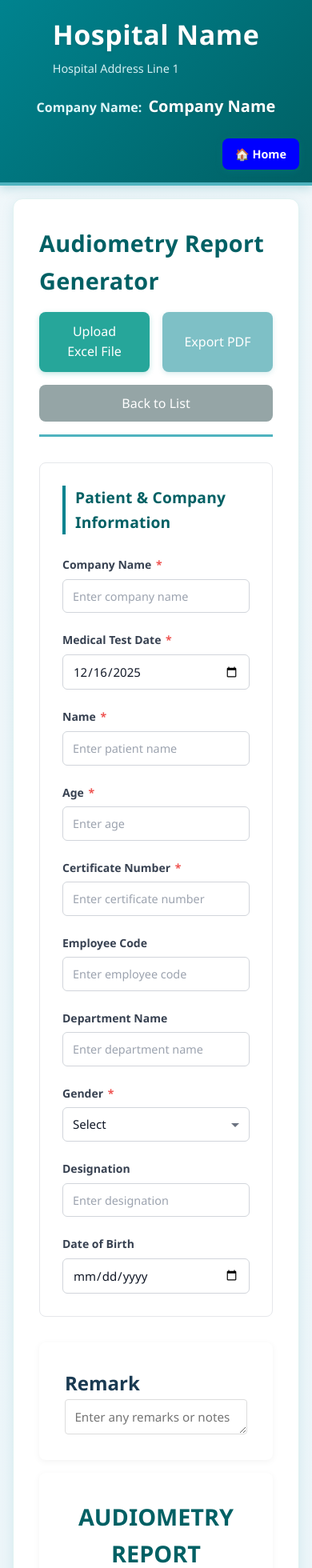
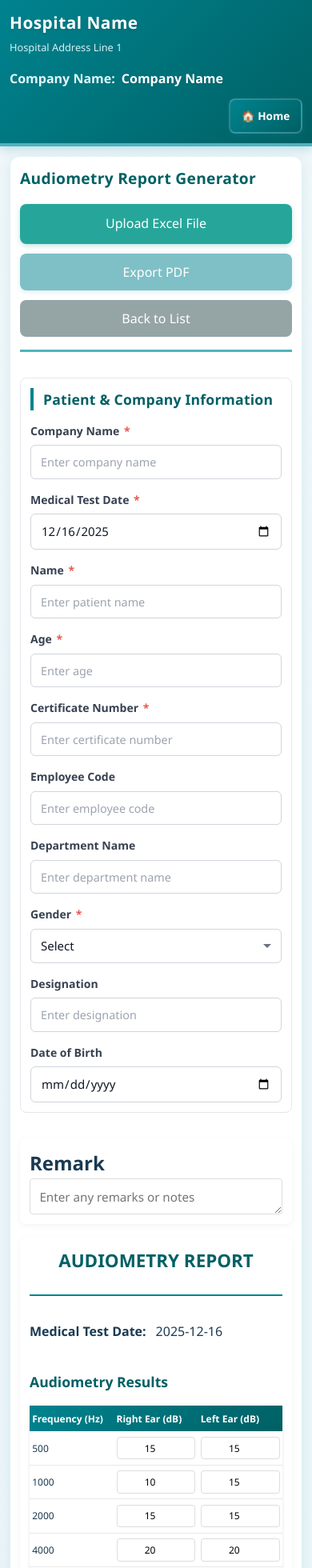
Before and after one commit to aniketgiri905/Medical-Reports-Project, a React (Vite) app: page /audiometry in a window 390 px wide. Shown: the top 1960 px of the page at 80% size. Built offline with nearby package versions, Linux system fonts and the light colour scheme.

Commit message:
mobile related changes

```diff
--- a/index.html
+++ b/index.html
@@ -2,9 +2,9 @@
 <html lang="en">
   <head>
     <meta charset="UTF-8" />
-    <link rel="icon" type="image/svg+xml" href="/vite.svg" />
+    <link rel="icon" type="image/svg+xml" href="/favicon.svg" />
     <meta name="viewport" content="width=device-width, initial-scale=1.0" />
-    <title>temp-project</title>
+    <title>Medical Reports Project</title>
   </head>
   <body>
     <div id="root"></div>
--- a/package.json
+++ b/package.json
@@ -1,5 +1,5 @@
 {
-  "name": "temp-project",
+  "name": "medical-reports-project",
   "private": true,
   "version": "0.0.0",
   "type": "module",
--- a/src/App.css
+++ b/src/App.css
@@ -21,6 +21,12 @@
   }
 }
 
+@media (max-width: 480px) {
+  .main-content {
+    padding: 0.75rem;
+  }
+}
+
 @media print {
   .print-hide {
     display: none !important;
--- a/src/Components/AudiometryReport.css
+++ b/src/Components/AudiometryReport.css
@@ -393,36 +393,172 @@
 }
 
 @media (max-width: 768px) {
+  .audiometry-report-container {
+    padding: 1rem;
+  }
+
   .report-header-actions {
     flex-direction: column;
     align-items: flex-start;
+    gap: 1rem;
+  }
+
+  .report-header-actions h1 {
+    font-size: 1.4rem;
   }
 
   .header-buttons {
     width: 100%;
+    flex-direction: column;
+    gap: 0.75rem;
   }
 
   .header-buttons button,
   .header-buttons label {
-    flex: 1;
+    width: 100%;
     text-align: center;
+    padding: 0.75em 1em;
   }
 
   .audiometry-form-grid {
     grid-template-columns: 1fr;
+    gap: 1rem;
+  }
+
+  .report-form-section {
+    padding: 1rem;
+  }
+
+  .report-form-section h2 {
+    font-size: 1.1rem;
+    margin-bottom: 1rem;
+  }
+
+  .audiometry-data-section {
+    padding: 1rem;
+  }
+
+  .print-header h2 {
+    font-size: 1.4rem;
+  }
+
+  .company-name-print {
+    font-size: 0.9rem;
+  }
+
+  .company-name-value {
+    font-size: 1.2rem;
+  }
+
+  .info-row {
+    flex-direction: column;
+    gap: 0.75rem;
+  }
+
+  .info-item {
+    width: 100%;
+  }
+
+  .info-item strong {
+    min-width: auto;
+    display: block;
+    margin-bottom: 0.25rem;
+  }
+
+  .audiometry-table-container h3 {
+    font-size: 1.1rem;
+  }
+
+  .audiometry-table {
+    font-size: 0.85rem;
+    display: block;
+    overflow-x: auto;
+    -webkit-overflow-scrolling: touch;
+  }
+
+  .audiometry-table thead,
+  .audiometry-table tbody,
+  .audiometry-table tr {
+    display: table;
+    width: 100%;
+    table-layout: fixed;
+  }
+
+  .audiometry-table th,
+  .audiometry-table td {
+    padding: 0.5rem 0.25rem;
+    font-size: 0.8rem;
+  }
+
+  .frequency-input {
+    font-size: 0.8rem;
+    padding: 0.4rem;
   }
 
   .audiogram-charts-section {
     grid-template-columns: 1fr;
+    gap: 1.5rem;
   }
 
-  .info-row {
-    flex-direction: column;
-    gap: 0.5rem;
+  .chart-container {
+    padding: 1rem;
+  }
+
+  .chart-title {
+    font-size: 1.1rem;
+    padding: 0.5rem;
+  }
+
+  .chart-wrapper {
+    padding: 0.5rem;
+    overflow-x: auto;
   }
 
   .summary-section {
     flex-direction: column;
-    gap: 1rem;
+    gap: 0.75rem;
+    padding: 1rem;
+  }
+
+  .summary-item {
+    font-size: 1rem;
+    text-align: center;
   }
 }
+
+@media (max-width: 480px) {
+  .audiometry-report-container {
+    padding: 0.75rem;
+  }
+
+  .report-header-actions h1 {
+    font-size: 1.2rem;
+  }
+
+  .report-form-section {
+    padding: 0.75rem;
+  }
+
+  .audiometry-data-section {
+    padding: 0.75rem;
+  }
+
+  .audiometry-table th,
+  .audiometry-table td {
+    padding: 0.4rem 0.2rem;
+    font-size: 0.75rem;
+  }
+
+  .frequency-input {
+    font-size: 0.75rem;
+    padding: 0.3rem;
+  }
+
+  .chart-container {
+    padding: 0.75rem;
+  }
+
+  .chart-title {
+    font-size: 1rem;
+  }
+}
--- a/src/Components/Header.css
+++ b/src/Components/Header.css
@@ -93,12 +93,11 @@
 
 .home-button {
   position: absolute;
-  top: -15px;
-  right: -45px;
-  padding: 0.5rem 1rem;
-  background: blue;
+  top: 1rem;
+  right: 1rem;
+  padding: 0.6rem 1.2rem;
+  background: linear-gradient(135deg, var(--medical-primary) 0%, var(--medical-primary-dark) 100%);
   color: #fff;
-  font-weight: 800;
   text-decoration: none;
   border-radius: 8px;
   font-size: 0.9rem;
@@ -108,19 +107,22 @@
   gap: 0.5rem;
   transition: all 0.3s ease;
   box-shadow: 0 2px 8px rgba(0, 131, 143, 0.3);
-  border: none;
+  border: 2px solid rgba(255, 255, 255, 0.2);
   cursor: pointer;
   z-index: 10;
+  white-space: nowrap;
 }
 
 .home-button:hover {
-  background: #7979fb;
+  background: linear-gradient(135deg, var(--medical-primary-dark) 0%, var(--medical-primary) 100%);
   transform: translateY(-2px);
-  box-shadow: 0 4px 12px rgba(0, 131, 143, 0.4);
+  box-shadow: 0 4px 12px rgba(0, 131, 143, 0.5);
+  border-color: rgba(255, 255, 255, 0.3);
 }
 
 .home-button:active {
   transform: translateY(0);
+  box-shadow: 0 2px 6px rgba(0, 131, 143, 0.4);
 }
 
 @media (max-width: 768px) {
@@ -131,18 +133,93 @@
   .header-content {
     flex-direction: column;
     gap: 1rem;
+    align-items: flex-start;
   }
 
   .hospital-info,
   .company-info {
     width: 100%;
-    justify-content: center;
+    justify-content: flex-start;
+    gap: 0.75rem;
+  }
+
+  .hospital-info h2 {
+    font-size: 1.5rem;
+  }
+
+  .hospital-info p {
+    font-size: 0.85rem;
+  }
+
+  .company-info h2 {
+    font-size: 1.2rem;
+  }
+
+  .company-info .company-name {
+    font-size: 0.9rem;
+  }
+
+  .company-info .company-name .company-name-value {
+    font-size: 1.1rem;
+  }
+
+  .logo-placeholder,
+  .logo-image {
+    width: 50px;
+    height: 50px;
+    font-size: 1.5rem;
   }
 
   .home-button {
     position: static;
     align-self: flex-end;
-    margin-top: 0.5rem;
+    margin-top: 0;
+    padding: 0.6rem 1rem;
+    font-size: 0.9rem;
+    width: auto;
+  }
+}
+
+@media (max-width: 480px) {
+  .report-header {
+    padding: 0.75rem;
+  }
+
+  .header-content {
+    gap: 0.75rem;
+  }
+
+  .hospital-info h2 {
+    font-size: 1.3rem;
+  }
+
+  .hospital-info p {
+    font-size: 0.8rem;
+  }
+
+  .company-info h2 {
+    font-size: 1.1rem;
+  }
+
+  .company-info .company-name {
+    font-size: 0.85rem;
+  }
+
+  .company-info .company-name .company-name-value {
+    font-size: 1rem;
+  }
+
+  .logo-placeholder,
+  .logo-image {
+    width: 45px;
+    height: 45px;
+    font-size: 1.3rem;
+  }
+
+  .home-button {
+    padding: 0.5rem 0.85rem;
+    font-size: 0.85rem;
+    gap: 0.4rem;
   }
 }
 
--- a/src/Components/PatientDetails.css
+++ b/src/Components/PatientDetails.css
@@ -223,25 +223,105 @@
   .details-header {
     flex-direction: column;
     align-items: flex-start;
+    gap: 1rem;
+  }
+
+  .details-header h1 {
+    font-size: 1.5rem;
   }
 
   .header-actions {
     width: 100%;
     flex-direction: column;
+    gap: 0.75rem;
   }
 
   .edit-btn,
   .back-btn {
     width: 100%;
     text-align: center;
+    padding: 0.75em 1em;
+  }
+
+  .details-section {
+    padding: 1rem;
+  }
+
+  .details-section h2 {
+    font-size: 1.2rem;
+    margin-bottom: 0.75rem;
   }
 
   .details-grid {
     grid-template-columns: 1fr;
+    gap: 0.75rem;
+  }
+
+  .detail-item {
+    flex-direction: column;
+    align-items: flex-start;
+    gap: 0.25rem;
+  }
+
+  .detail-label {
+    font-size: 0.9rem;
+    min-width: auto;
+  }
+
+  .detail-value {
+    font-size: 0.95rem;
+    width: 100%;
   }
 
   .history-section {
     grid-template-columns: 1fr;
+    gap: 1.5rem;
+  }
+
+  .history-column h3 {
+    font-size: 1rem;
+  }
+
+  .history-list {
+    font-size: 0.9rem;
+  }
+
+  .remarks-content {
+    font-size: 0.9rem;
+  }
+}
+
+@media (max-width: 480px) {
+  .patient-details-container {
+    padding: 0.75rem;
+  }
+
+  .details-header h1 {
+    font-size: 1.3rem;
+  }
+
+  .details-section {
+    padding: 0.75rem;
+  }
+
+  .details-section h2 {
+    font-size: 1.1rem;
+  }
+
+  .detail-label {
+    font-size: 0.85rem;
+  }
+
+  .detail-value {
+    font-size: 0.9rem;
+  }
+
+  .history-list {
+    font-size: 0.85rem;
+  }
+
+  .remarks-content {
+    font-size: 0.85rem;
   }
 }
 
--- a/src/Components/PatientForm.css
+++ b/src/Components/PatientForm.css
@@ -838,24 +838,67 @@
 }
 
 @media (max-width: 768px) {
-  .history-container {
-    grid-template-columns: 1fr;
-  }
-
-  .form-row {
-    grid-template-columns: 1fr;
-  }
-
-  .form-actions-top {
-    flex-direction: column;
+  .patient-form-container {
+    border-radius: 8px;
   }
 
   .patient-form {
     padding: 1rem;
   }
 
+  .form-actions-top {
+    flex-direction: column;
+    gap: 0.75rem;
+  }
+
+  .file-upload-btn {
+    width: 100%;
+    justify-content: center;
+  }
+
+  .form-section {
+    margin-bottom: 1.5rem;
+    padding-bottom: 1rem;
+  }
+
+  .form-section h2 {
+    font-size: 1.3rem;
+    margin-bottom: 0.75rem;
+  }
+
+  .form-section h3 {
+    font-size: 1rem;
+  }
+
+  .form-row {
+    flex-direction: column;
+    gap: 0.75rem;
+    margin-bottom: 0.75rem;
+  }
+
+  .form-group {
+    width: 100%;
+  }
+
+  .history-container {
+    grid-template-columns: 1fr;
+    gap: 1.5rem;
+  }
+
+  .history-column h3 {
+    font-size: 1rem;
+  }
+
+  .history-item {
+    padding: 0.75rem;
+  }
+
   .family-history-item {
     padding: 0.75rem;
+  }
+
+  .family-history-select {
+    width: 100%;
   }
 
   .addictions-checkboxes {
@@ -865,11 +908,87 @@
 
   .addiction-checkbox-label {
     width: 100%;
+    max-width: 100%;
     min-width: auto;
   }
 
   .conditions-grid {
     grid-template-columns: 1fr;
+    gap: 0.75rem;
+  }
+
+  .vision-examination-container {
+    grid-template-columns: 1fr;
+    gap: 1rem;
+  }
+
+  .vision-pair {
+    flex-direction: column;
+    gap: 0.5rem;
+  }
+
+  .vision-pair input {
+    width: 100%;
+  }
+
+  .input-with-icon,
+  .textarea-with-icon {
+    width: 100%;
+  }
+
+  .field-action-icon {
+    right: 8px;
+    width: 26px;
+    height: 26px;
+    font-size: 1.1rem;
+  }
+
+  .textarea-with-icon .field-action-icon {
+    top: auto;
+    bottom: 8px;
+    transform: none;
+  }
+}
+
+@media (max-width: 480px) {
+  .patient-form {
+    padding: 0.75rem;
+  }
+
+  .form-section h2 {
+    font-size: 1.2rem;
+    padding-left: 0.5rem;
+  }
+
+  .form-section h3 {
+    font-size: 0.95rem;
+  }
+
+  .form-group label {
+    font-size: 0.9rem;
+  }
+
+  .form-group input,
+  .form-group select,
+  .form-group textarea {
+    font-size: 0.9rem;
+    padding: 0.6em 0.75em;
+  }
+
+  .history-item input {
+    font-size: 0.9rem;
+  }
+
+  .add-button,
+  .remove-button {
+    padding: 0.5em 1em;
+    font-size: 0.85rem;
+  }
+
+  .submit-btn {
+    width: 100%;
+    padding: 0.75em 1em;
+    font-size: 1rem;
   }
 }
 
--- a/src/index.css
+++ b/src/index.css
@@ -35,6 +35,27 @@ body {
   min-width: 320px;
   min-height: 100vh;
   overflow-x: hidden;
+  -webkit-text-size-adjust: 100%;
+  -moz-text-size-adjust: 100%;
+  text-size-adjust: 100%;
+}
+
+/* Improve touch targets on mobile */
+@media (max-width: 768px) {
+  button,
+  a,
+  input[type="button"],
+  input[type="submit"],
+  .clickable {
+    min-height: 44px;
+    min-width: 44px;
+  }
+
+  input,
+  select,
+  textarea {
+    font-size: 16px; /* Prevents zoom on iOS */
+  }
 }
 
 button {
```
Also changed, not shown: src/Components/PatientList.css (+103 -18 lines), public/favicon.svg (added), 1 other file (tests, documents, lock files or other folders).
